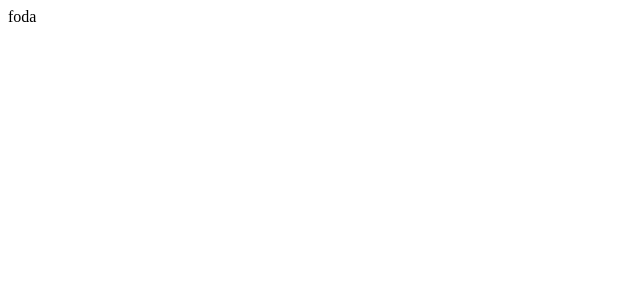
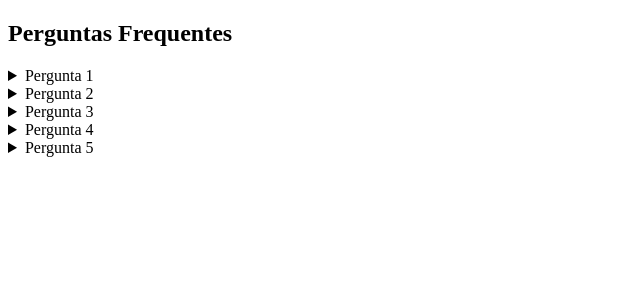
Before and after one commit to Jslus12/Techweek, a Flask app: page /ajuda in a window 1280 px wide. Before the commit the part shown is almost empty. Shown: the top 300 px of the page, without its empty margins (0-640 px from the left). Run offline with Flask 3, Linux system fonts and the light colour scheme.

Commit message:
Adicionei a tela de faq

```diff
--- a/techweek-frontend/templates/ajuda.html
+++ b/techweek-frontend/templates/ajuda.html
@@ -7,6 +7,38 @@
     <link rel="stylesheet" href="{{ url_for('static', filename='ajuda.css') }}">
 </head>
 <body>
-    foda
+    <section class="faq-icons">
+        <h2>Perguntas Frequentes</h2>
+        <details>
+            <summary> Pergunta 1 </summary>
+            <p>
+                Resposta pergunta 1
+            </p>
+        </details>
+        <details>
+            <summary> Pergunta 2 </summary>
+            <p>
+                Resposta Pergunta 2
+            </p>
+        </details>
+        <details>
+            <summary> Pergunta 3 </summary>
+            <p>
+                Resposta Pergunta 3
+            </p>
+        </details>
+        <details>
+            <summary> Pergunta 4 </summary>
+            <p>
+                Resposta Pergunta 4
+            </p>
+        </details>
+        <details>
+            <summary> Pergunta 5 </summary>
+            <p>
+                Resposta Pergunta 5
+            </p>
+        </details>
+    </section>
 </body>
 </html>
```
